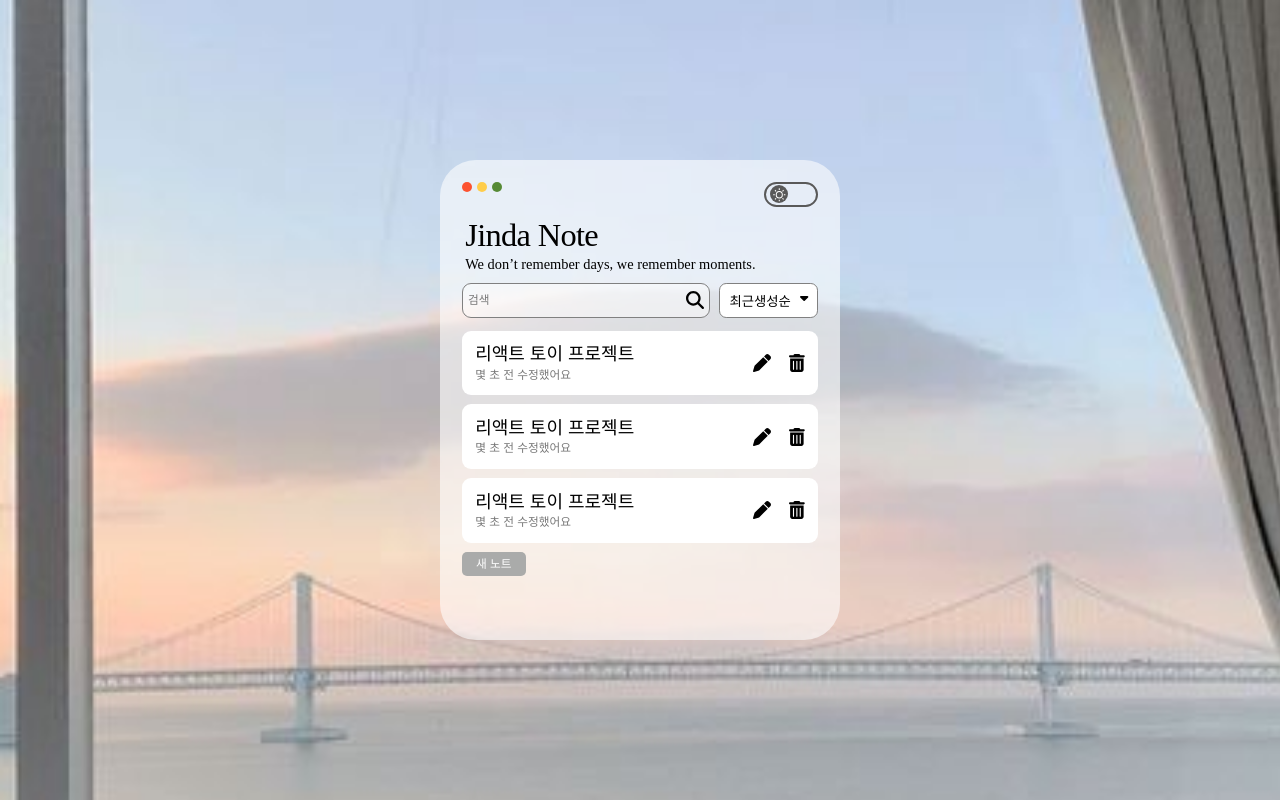
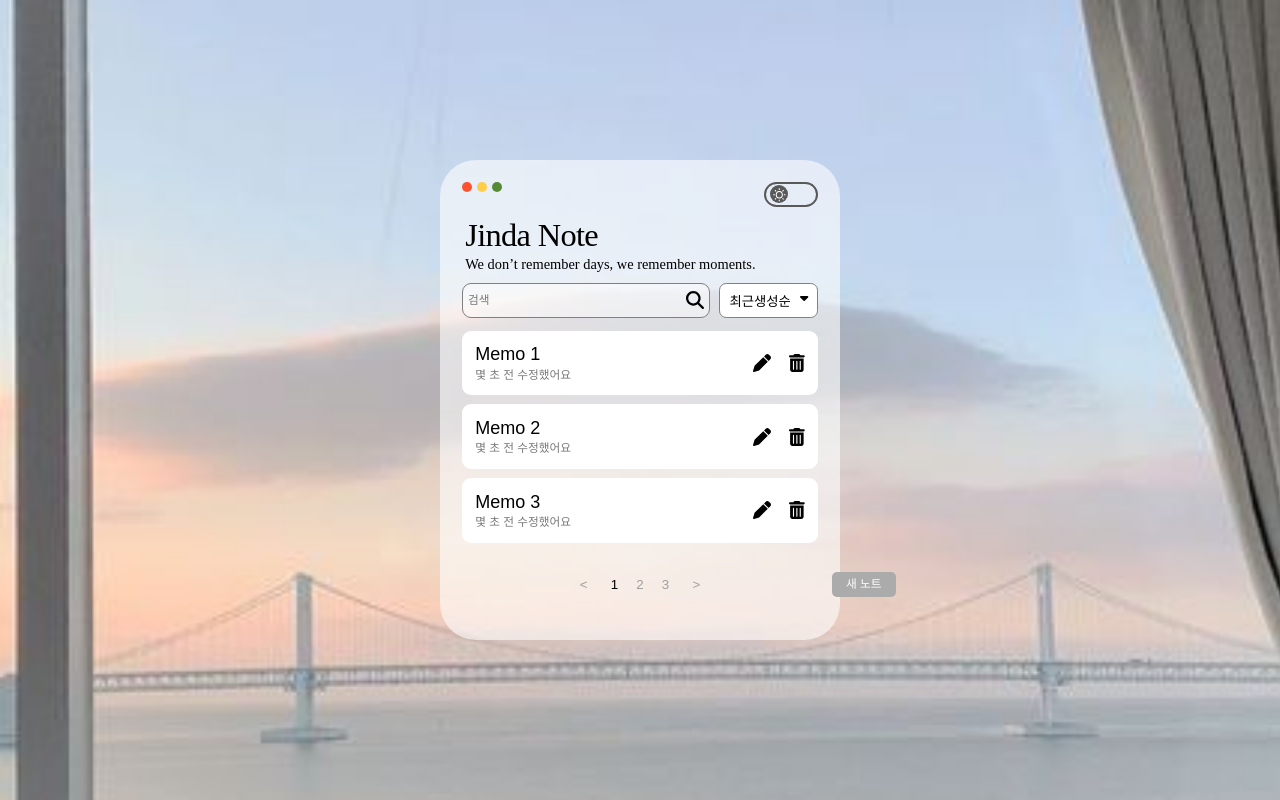
Before and after one commit to namdaeun/Client, a React (Vite) app in the folder note-app/: page / in a window 1280 px wide. Built offline with nearby package versions, Linux system fonts and the light colour scheme; a web font is replaced by a local one.

Commit message:
:sparkles: feat: 페이지네이션 메인 페이지에 불러오기

```diff
--- a/note-app/src/pages/MainPage/MainPage.style.ts
+++ b/note-app/src/pages/MainPage/MainPage.style.ts
@@ -7,3 +7,22 @@ export const barWrapper = css`
 
   padding-bottom: 0.7rem;
 `;
+
+export const bottomwrapper = css`
+  display: flex;
+  align-items: center;
+`;
+
+export const paginationWrapper = css`
+  position: absolute;
+  top: 73%;
+  left: 50%;
+  transform: translate(-50%, -50%);
+`;
+
+export const buttonWrapper = css`
+  position: absolute;
+  top: 71.5%;
+  right: 30%;
+  margin-left: auto;
+`;
--- a/note-app/src/pages/MainPage/MainPage.tsx
+++ b/note-app/src/pages/MainPage/MainPage.tsx
@@ -1,9 +1,11 @@
+import { useState } from 'react';
 import { useNavigate } from 'react-router-dom';
 import Button from '../../components/Button/Button';
 import DropDown from '../../components/DropDown/DropDown';
 import Title from '../../components/Title/Title';
-import { barWrapper } from './MainPage.style';
+import { barWrapper, bottomwrapper, buttonWrapper, paginationWrapper } from './MainPage.style';
 import MemoList from './MemoList/MemoList';
+import Pagination from './Pagination/Pagination';
 import Quote from './Quote/Quote';
 import SearchBar from './SearchBar/SearchBar';
 
@@ -12,19 +14,50 @@ const MainPage = () => {
 
   const handleBtnClick = () => {
     navigate('/add');
-  }
+  };
+
+  const dummyMemoData = [
+    { id: 1, title: 'Memo 1' },
+    { id: 2, title: 'Memo 2' },
+    { id: 3, title: 'Memo 3' },
+    { id: 4, title: 'Memo 4' },
+    { id: 5, title: 'Memo 5' },
+    { id: 6, title: 'Memo 6' },
+    { id: 7, title: 'Memo 7' },
+    { id: 8, title: 'Memo 8' },
+    { id: 9, title: 'Memo 9' },
+  ];
+
+  const [page, setPage] = useState(1);
+  const limit = 3;
+
+  const totalMemo = dummyMemoData.length;
+
+  const startIndex = (page - 1) * limit;
+  const endIndex = page * limit;
+  const currentMemoData = dummyMemoData.slice(startIndex, endIndex);
+
   return (
     <>
       <Title>Jinda Note</Title>
       <Quote />
       <section css={barWrapper}>
-        <SearchBar/>
+        <SearchBar />
         <DropDown />
       </section>
-      <MemoList date='몇 초' >리액트 토이 프로젝트</MemoList>
-      <MemoList date='몇 초' >리액트 토이 프로젝트</MemoList>
-      <MemoList date='몇 초' >리액트 토이 프로젝트</MemoList>
-      <Button handleBtnClick={handleBtnClick}>새 노트</Button>
+      {currentMemoData.map((memo) => (
+        <MemoList key={memo.id} date="몇 초">
+          {memo.title}
+        </MemoList>
+      ))}
+      <section css={bottomwrapper}>
+        <div css={paginationWrapper}>
+          <Pagination totalMemo={totalMemo} limit={limit} page={page} setPage={setPage} />
+        </div>
+        <div css={buttonWrapper}>
+          <Button handleBtnClick={handleBtnClick}>새 노트</Button>
+        </div>
+      </section>
     </>
   );
 };
```
